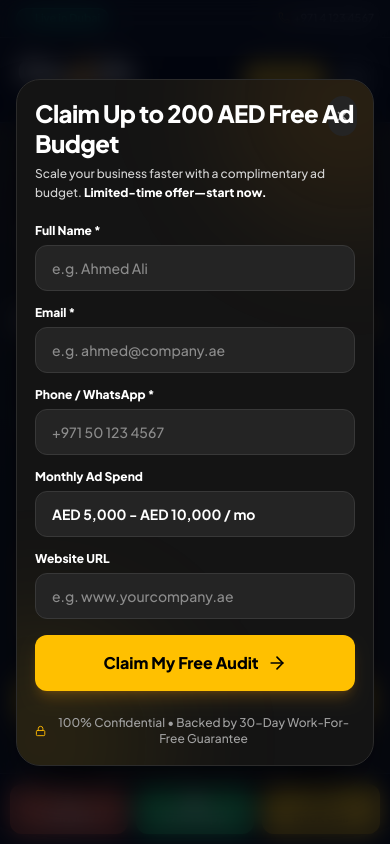
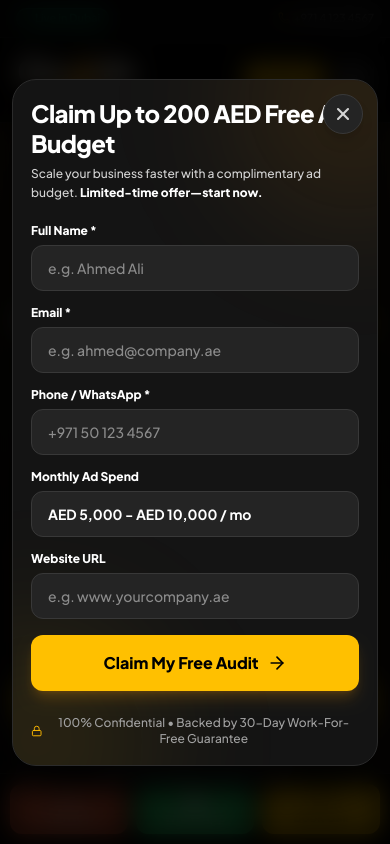
Before and after one commit to skkhan3050/Goads-MetaAds-Landing-Page-, a React (Vite) app: page / in a window 390 px wide. Shown: the top 844 px of the page. Built offline with nearby package versions, Linux system fonts and the light colour scheme.

Commit message:
fix_mobile_popup_close_button

```diff
--- a/src/components/AuditModal.tsx
+++ b/src/components/AuditModal.tsx
@@ -10,8 +10,14 @@ export const AuditModal: React.FC<AuditModalProps> = ({ isOpen, onClose }) => {
   if (!isOpen) return null;
 
   return (
-    <div className="fixed inset-0 z-50 flex items-center justify-center p-4 bg-gray-950/80 backdrop-blur-md animate-in fade-in duration-200">
-      <div className="max-w-lg w-full relative">
+    <div
+      className="fixed inset-0 z-50 flex items-center justify-center p-3 sm:p-4 bg-black/85 backdrop-blur-md animate-in fade-in duration-200 overflow-y-auto"
+      onClick={onClose}
+    >
+      <div
+        className="max-w-lg w-full relative my-auto"
+        onClick={(e) => e.stopPropagation()}
+      >
         <HeroAuditFormCard isModal={true} onCloseModal={onClose} />
       </div>
     </div>
--- a/src/components/HeroAuditFormCard.tsx
+++ b/src/components/HeroAuditFormCard.tsx
@@ -1,6 +1,6 @@
 import React, { useState } from 'react';
 import confetti from 'canvas-confetti';
-import { CheckCircle2, Lock, ArrowRight } from 'lucide-react';
+import { CheckCircle2, Lock, ArrowRight, X } from 'lucide-react';
 
 interface HeroAuditFormCardProps {
   onSubmittedSuccess?: () => void;
@@ -50,11 +50,16 @@ export const HeroAuditFormCard: React.FC<HeroAuditFormCardProps> = ({
 
       {isModal && onCloseModal && (
         <button
-          onClick={onCloseModal}
-          className="absolute top-4 right-4 p-2 text-neutral-400 hover:text-white bg-[#242424] hover:bg-[#333333] rounded-full transition-all"
+          type="button"
+          onClick={(e) => {
+            e.preventDefault();
+            e.stopPropagation();
+            onCloseModal();
+          }}
+          className="absolute top-3.5 right-3.5 sm:top-4 sm:right-4 z-50 w-10 h-10 sm:w-11 sm:h-11 rounded-full bg-[#242424] hover:bg-[#333333] active:bg-[#3D3D3D] text-neutral-300 hover:text-white flex items-center justify-center transition-all border border-[#383838] shadow-lg cursor-pointer active:scale-95 touch-manipulation"
           aria-label="Close Modal"
         >
-          ✕
+          <X className="w-5 h-5 stroke-[2.5]" />
         </button>
       )}
 
```
